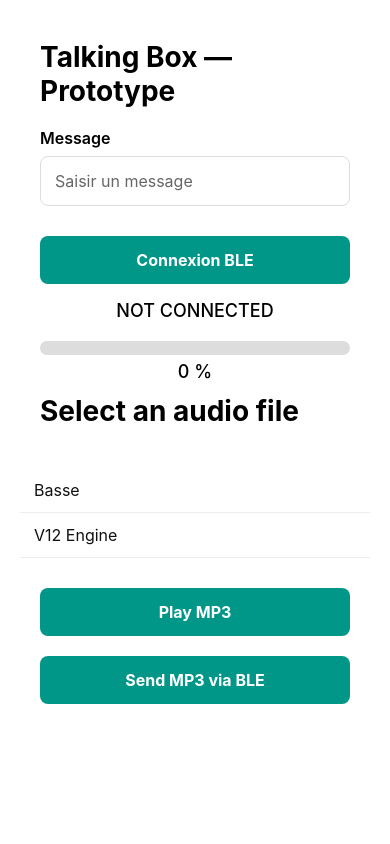
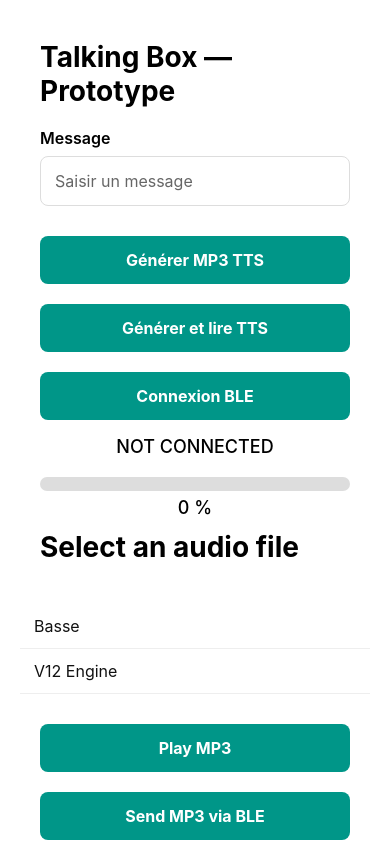
Before and after one commit to LeoLeman555/TalkingBox, a React Native app: screen / in a window 390 px wide. Built offline with nearby package versions, Linux system fonts and the light colour scheme; what react-native-ble-plx, react-native-sound would draw is missing.

Commit message:
feat(tts): generate, play and persist offline TTS audio from text on Android

```diff
--- a/App.tsx
+++ b/App.tsx
@@ -20,6 +20,7 @@ import { ProgressBar } from './src/components/ProgressBar';
 import { DeviceInfo } from './src/components/DeviceInfo';
 import { AUDIO_FILES, prepareAudioPath, AudioFile } from './src/AudioFiles';
 import { computeMeta, chunkFile } from './src/logic/FileChunker';
+import { TtsService } from './src/services/TtsService';
 
 Sound.setCategory('Playback');
 
@@ -55,6 +56,19 @@ export default function App() {
 
   const onSelectFile = (file: AudioFile) => {
     setSelected(file);
+  };
+
+  const handleGeneratePlayExport = async () => {
+    try {
+      const tts = await TtsService.generate(text, 'tts_test.wav');
+      console.log('Fichier interne créé :', tts.path);
+      await TtsService.play(tts.path);
+      console.log('Fichier joué');
+      const uri = await TtsService.exportToMusic(tts.path, 'tts_test.wav');
+      console.log('Fichier exporté dans Music/TalkingBox/Prototype_1 :', uri);
+    } catch (e) {
+      console.error('Erreur TTS :', e);
+    }
   };
 
   const playSelected = async () => {
@@ -322,6 +336,29 @@ export default function App() {
             /> */}
 
             <PrimaryButton
+              title="Générer MP3 TTS"
+              onPress={async () => {
+                if (!text || text.trim() === '') return;
+                try {
+                  const filename = `tts_${Date.now()}.wav`;
+                  const result = await TtsService.generate(text, filename);
+                  console.log('TTS généré:', result.path);
+                } catch (e) {
+                  console.error('Erreur TTS:', e);
+                }
+              }}
+              color={colors.accent}
+              textColor={colors.buttonText}
+            />
+
+            <PrimaryButton
+              title="Générer et lire TTS"
+              onPress={handleGeneratePlayExport}
+              color={colors.accent}
+              textColor={colors.buttonText}
+            />
+
+            <PrimaryButton
               title="Connexion BLE"
               onPress={handleRealBle}
               color={colors.accent}
--- /dev/null
+++ b/src/services/TtsService.ts
@@ -0,0 +1,38 @@
+import { NativeModules, Platform } from 'react-native';
+
+const { AndroidTts } = NativeModules;
+
+export interface TtsAudioResult {
+  path: string;
+  filename: string;
+  size: number;
+}
+
+export class TtsService {
+  static async generate(
+    text: string,
+    filename: string,
+  ): Promise<TtsAudioResult> {
+    if (Platform.OS !== 'android') throw new Error('Only Android supported');
+    if (!AndroidTts) throw new Error('AndroidTts module not available');
+    if (!text || text.trim().length === 0) throw new Error('Text is empty');
+    if (!filename.endsWith('.wav'))
+      throw new Error('Filename must end with .wav');
+    return AndroidTts.generate(text, filename);
+  }
+
+  static async play(internalPath: string): Promise<void> {
+    if (Platform.OS !== 'android') throw new Error('Only Android supported');
+    return AndroidTts.play(internalPath);
+  }
+
+  static async exportToMusic(
+    internalPath: string,
+    publicFilename: string,
+  ): Promise<string> {
+    if (Platform.OS !== 'android') throw new Error('Only Android supported');
+    if (!publicFilename.endsWith('.wav'))
+      throw new Error('Filename must end with .wav');
+    return AndroidTts.exportToMusic(internalPath, publicFilename);
+  }
+}
```
Also changed, not shown: 1 other file (tests, documents, lock files or other folders).
